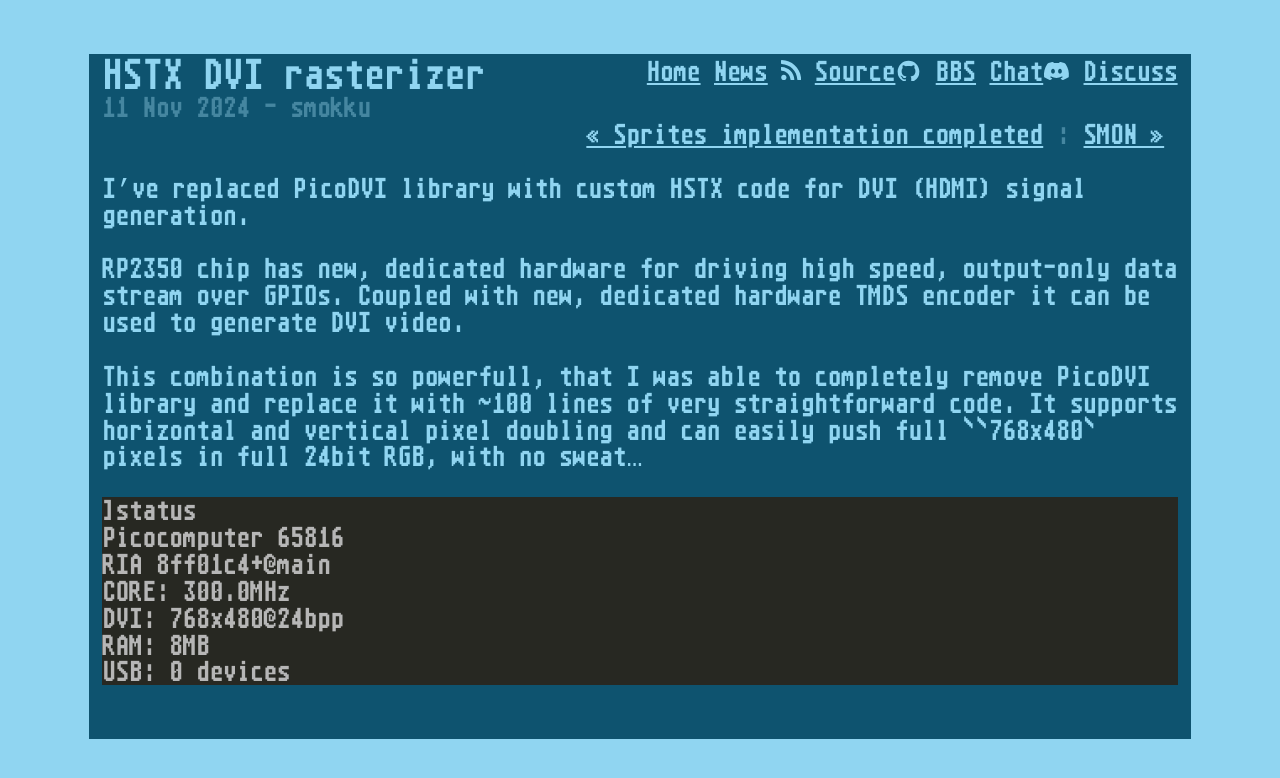
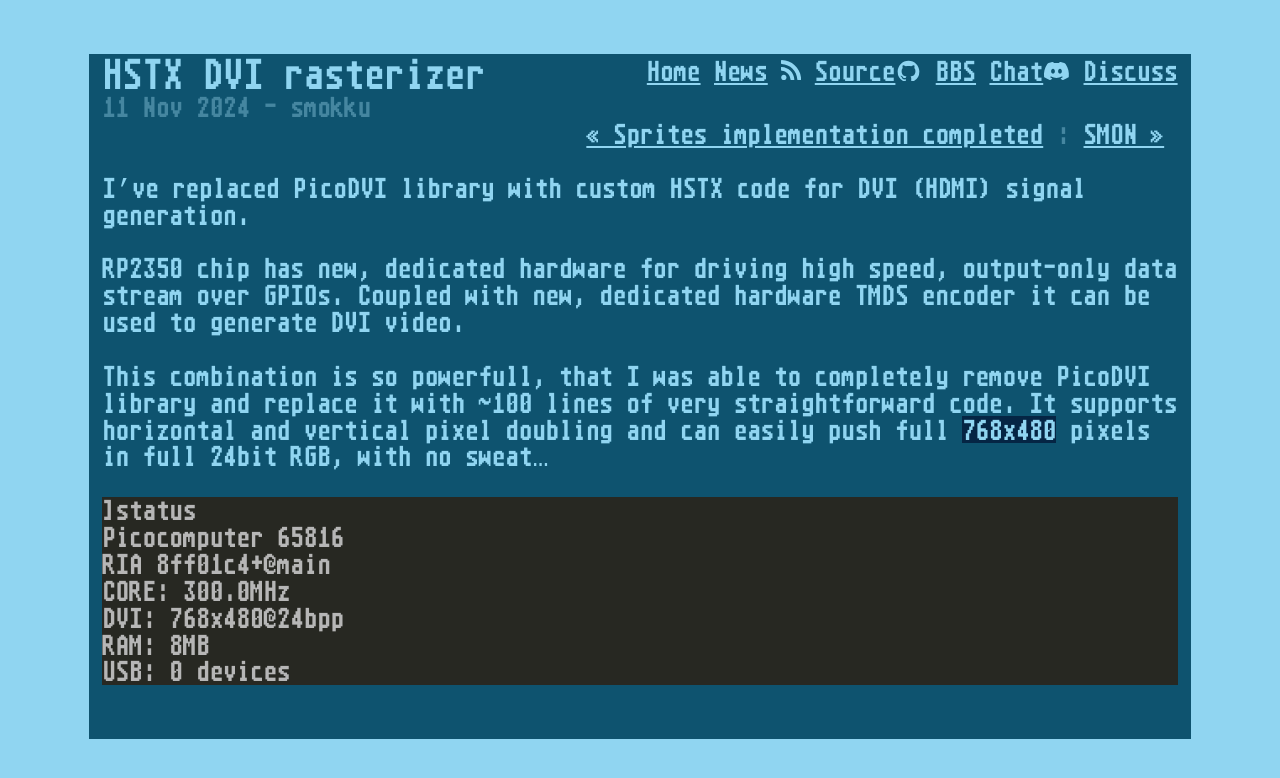
Before and after one commit to X65/x65.github.io, a Jekyll site: the page built from _posts/2024-11-11-hstx-dvi.md, in a window 1280 px wide. Shown: the top 778 px of the page. Built offline with Jekyll 4.4.1, drawn with Linux system fonts in a browser that asks for light colours; some web fonts are replaced.

Commit message:
Fix typo

````diff
--- a/_posts/2024-11-11-hstx-dvi.md
+++ b/_posts/2024-11-11-hstx-dvi.md
@@ -12,7 +12,7 @@ Coupled with new, dedicated hardware TMDS encoder it can be used to generate DVI
 This combination is so powerfull, that I was able to completely remove PicoDVI library
 and replace it with ~100 lines of very straightforward code.
 It supports horizontal and vertical pixel doubling
-and can easily push full ``768x480` pixels in full 24bit RGB, with no sweat…
+and can easily push full `768x480` pixels in full 24bit RGB, with no sweat…
 
 ```console
 ]status
````
